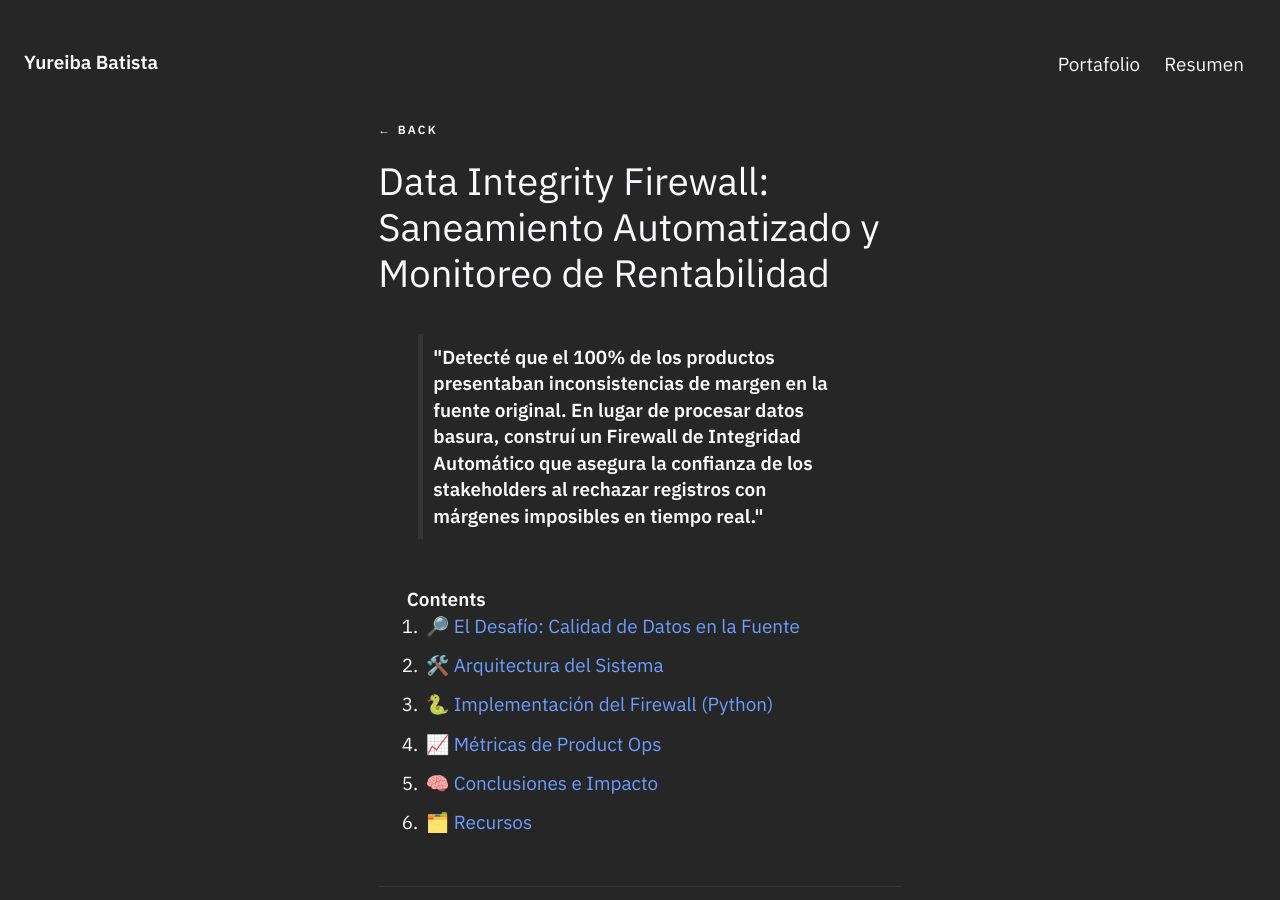
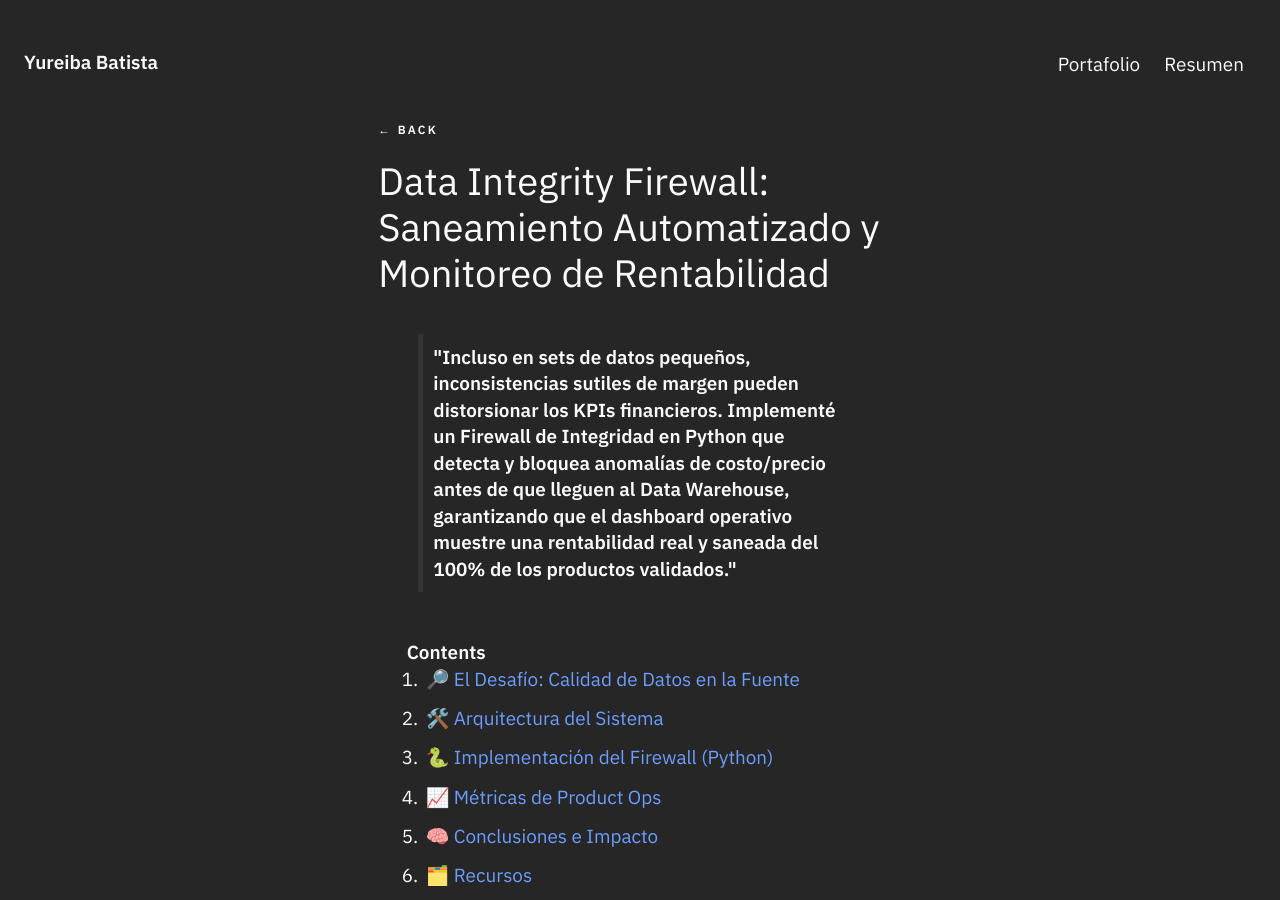
Before and after one commit to batistayureiba/batistayureiba.github.io, a Jekyll site: the page built from _notes/Public/Analisis de Venta e Inventario.md, in a window 1280 px wide and 900 px high. Built offline with Jekyll 4.4.1, drawn with Linux system fonts in a browser that asks for light colours.

Commit message:
Revise analysis of margin inconsistencies and solution
Updated the analysis to reflect the implementation of an Integrity Firewall in Python that detects and blocks cost/price anomalies.

```diff
--- a/_notes/Public/Analisis de Venta e Inventario.md
+++ b/_notes/Public/Analisis de Venta e Inventario.md
@@ -4,7 +4,7 @@ feed: show
 date : 16-02-2026
 ---
 
-> **"Detecté que el 100% de los productos presentaban inconsistencias de margen en la fuente original. En lugar de procesar datos basura, construí un Firewall de Integridad Automático que asegura la confianza de los stakeholders al rechazar registros con márgenes imposibles en tiempo real."**
+> **"Incluso en sets de datos pequeños, inconsistencias sutiles de margen pueden distorsionar los KPIs financieros. Implementé un Firewall de Integridad en Python que detecta y bloquea anomalías de costo/precio antes de que lleguen al Data Warehouse, garantizando que el dashboard operativo muestre una rentabilidad real y saneada del 100% de los productos validados."**
 
 * TOC
 {:toc}
```
